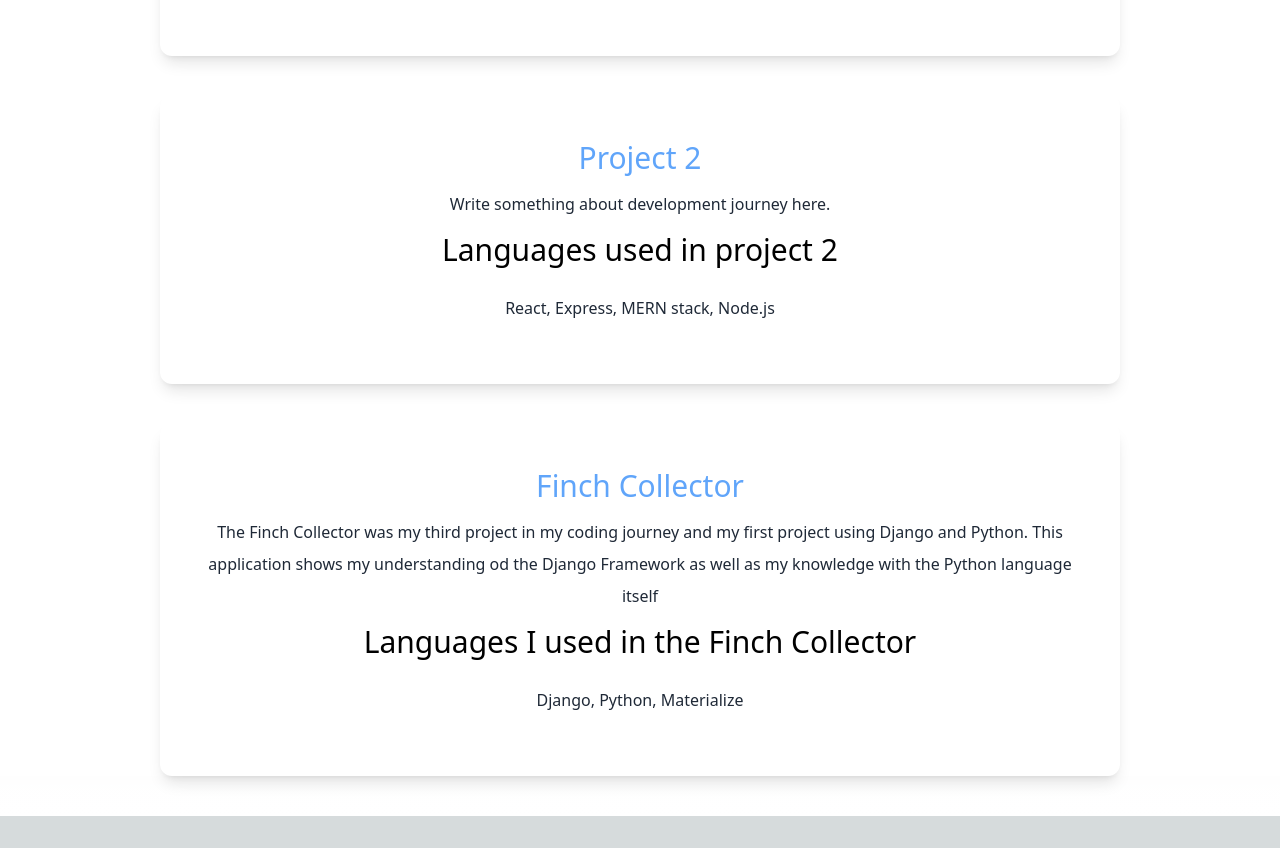
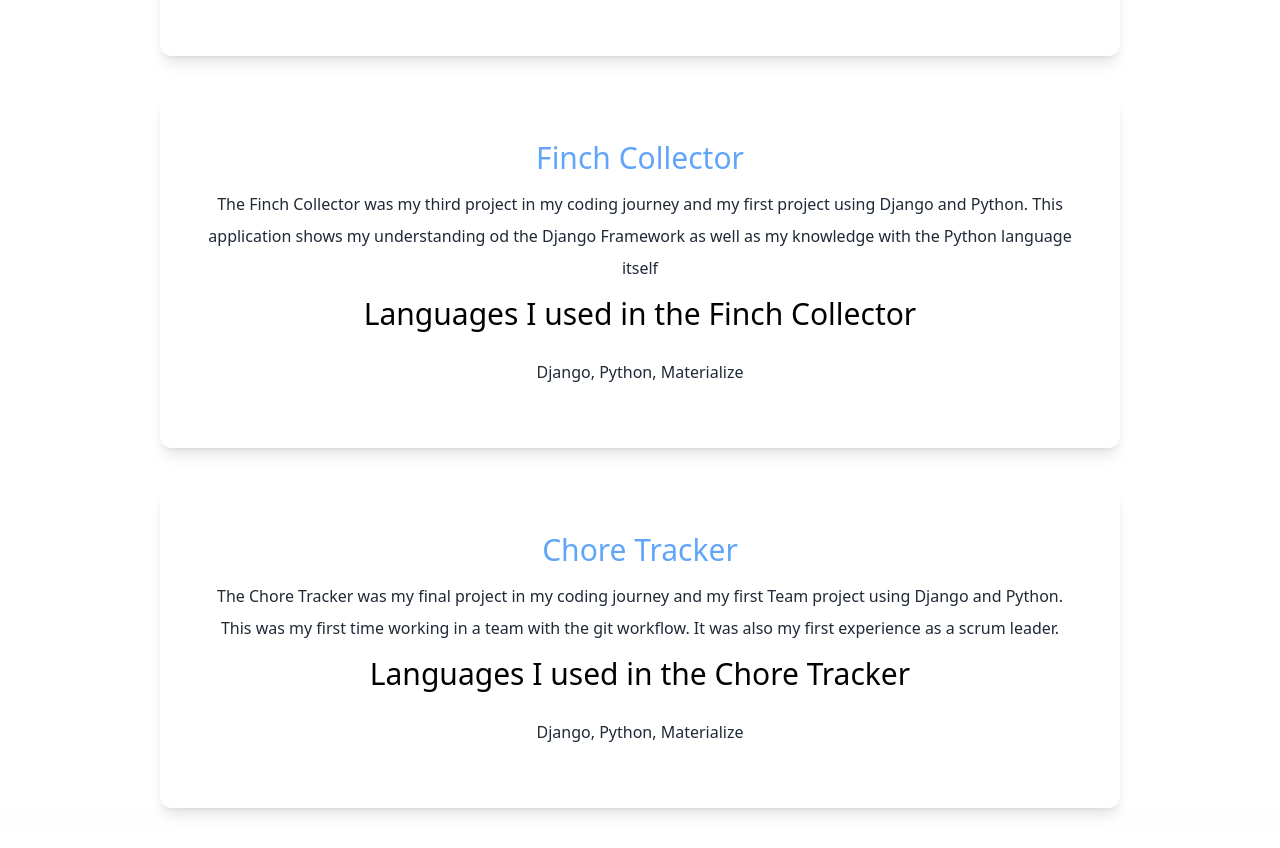
Before and after one commit to ahmalla/portfolio, a Next.js app: page / in a window 1280 px wide. Shown: the part 1440-2288 px from the top of the page. Before the commit the page ends 2256 px from the top, so only its background shows below. Built offline with nearby package versions, Linux system fonts and the light colour scheme.

Commit message:
adding a third project to portfolio

```diff
--- a/pages/index.js
+++ b/pages/index.js
@@ -93,21 +93,6 @@ export default function Home() {
           </div>
           <div className="text-center shadow-lg p-10 rounded-xl my-10">
             <div>
-              <h2 className="text-3xl underline-offset-8 py-1 text-blue-400">Project 2</h2>
-              <p className="text-md py-2 leading-8 text-gray-800  dark:text-gray-200">
-                Write something about development journey here.
-              </p>
-            </div>
-            <div>
-              <h3 className="text-3xl py-1  dark:text-gray-200">Languages used in project 2</h3>
-              <p className="text-md py-5 leading-8 text-gray-800  dark:text-gray-200">
-                {" "}
-                React, Express, MERN stack, Node.js
-              </p>
-            </div>
-          </div>
-          <div className="text-center shadow-lg p-10 rounded-xl my-10">
-            <div>
               <h2 className="text-3xl underline-offset-8 py-1 text-blue-400"><a href="https://young-shore-22684.herokuapp.com/" target={"_blank"}>Finch Collector</a></h2>
               <p className="text-md py-2 leading-8 text-gray-800  dark:text-gray-200">
                 The Finch Collector was my third project in my coding journey and my first project using Django and Python. This application shows my understanding od the Django Framework as well as my knowledge with the Python language itself
@@ -121,6 +106,21 @@ export default function Home() {
               </p>
             </div>
           </div>
+          <div className="text-center shadow-lg p-10 rounded-xl my-10">
+            <div>
+              <h2 className="text-3xl underline-offset-8 py-1 text-blue-400"><a href="https://gentle-brushlands-78744.herokuapp.com/" target={"_blank"}>Chore Tracker</a></h2>
+              <p className="text-md py-2 leading-8 text-gray-800  dark:text-gray-200">
+                The Chore Tracker was my final project in my coding journey and my first Team project using Django and Python. This was my first time working in a team with the git workflow. It was also my first experience as a scrum leader.
+              </p>
+            </div>
+            <div>
+              <h3 className="text-3xl py-1  dark:text-gray-200">Languages I used in the Chore Tracker</h3>
+              <p className="text-md py-5 leading-8 text-gray-800  dark:text-gray-200">
+                {" "}
+                Django, Python, Materialize
+              </p>
+            </div>
+          </div>
         </section>
       </main>
     </div>
```
